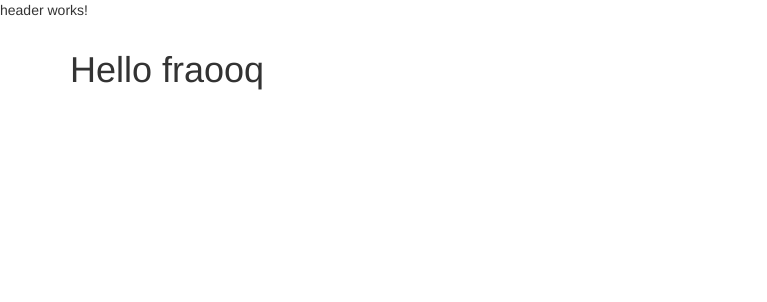
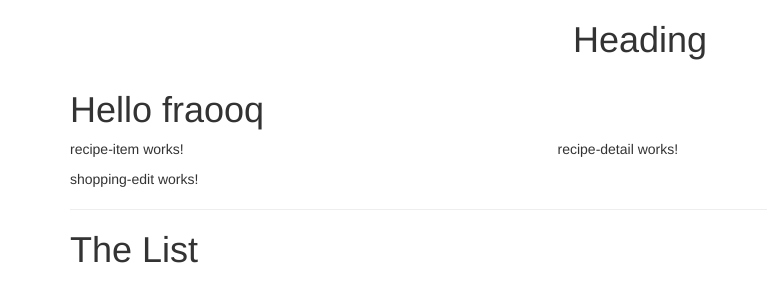
Before and after one commit to mdfarooqs1111/my-first-app, an Angular app: page / in a window 1280 px wide. Shown: the top 302 px of the page, without its empty margins (0-767 px from the left). Built offline with nearby package versions, Linux system fonts and the light colour scheme.

Commit message:
using the components

```diff
--- a/src/app/app.component.html
+++ b/src/app/app.component.html
@@ -3,6 +3,8 @@
 <div class="row">
     <div class="col-md-12">
         <h1>Hello fraooq</h1>
+        <app-recipes></app-recipes>
+        <app-shopping-list></app-shopping-list>
     </div>
 </div>
 </div>
--- a/src/app/header/header.component.html
+++ b/src/app/header/header.component.html
@@ -1 +1,5 @@
-<p>header works!</p>
+<div class="container">
+    <div class="row">
+        <h1 class="text-center">Heading</h1>
+    </div>
+</div>
--- a/src/app/recipes/recipe-list/recipe-list.component.html
+++ b/src/app/recipes/recipe-list/recipe-list.component.html
@@ -1 +1 @@
-<p>recipe-list works!</p>
+<app-recipe-item></app-recipe-item>
--- a/src/app/recipes/recipes.component.html
+++ b/src/app/recipes/recipes.component.html
@@ -1 +1,8 @@
-<p>recipes works!</p>
+<div class="row">
+    <div class="col-md-5">
+        <app-recipe-list></app-recipe-list>
+    </div>
+    <div class="col-md-7">
+        <app-recipe-detail></app-recipe-detail>
+    </div>
+</div>
--- a/src/app/shopping-list/shopping-list.component.html
+++ b/src/app/shopping-list/shopping-list.component.html
@@ -1 +1,7 @@
-<p>shopping-list works!</p>
+<div class="row">
+    <div class="col-xs-10">
+        <app-shopping-edit></app-shopping-edit>
+        <hr>
+        <h1>The List</h1>
+    </div>
+</div>
```
